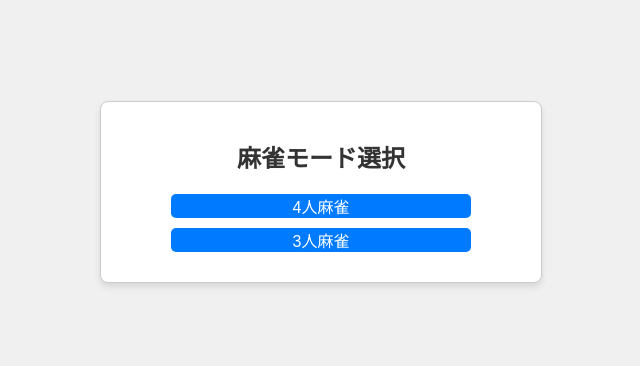
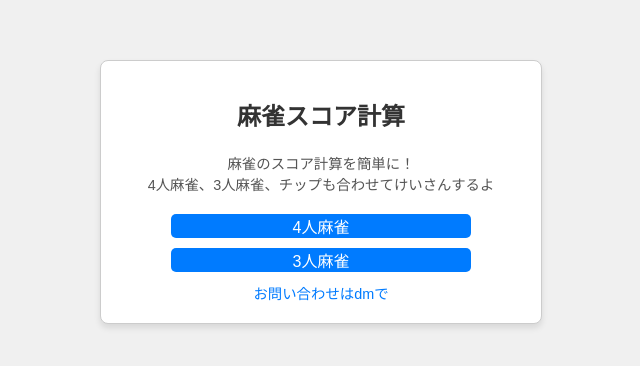
Before and after one commit to smalltimecandystore/mahjong-byHanda, a plain HTML site: page index.html in a window 1280 px wide. Shown: the part 208-574 px from the top of the page, without its empty margins (319-959 px from the left). Drawn offline with Linux system fonts and the light colour scheme.

Commit message:
index 検索

```diff
--- a/index.html
+++ b/index.html
@@ -3,7 +3,10 @@
 <head>
     <meta charset="UTF-8">
     <meta name="viewport" content="width=device-width, initial-scale=1.0">
-    <title>麻雀モード選択</title>
+    <meta name="description" content="麻雀のスコア計算を簡単に行えるウェブアプリです。4人麻雀と3人麻雀のモード選択が可能で、チップの計算もするよ">
+    <meta name="keywords" content="麻雀, スコア計算, けいさんするよ, 3人麻雀, 4人麻雀, チップ, 半田">
+    <meta name="author" content="あなたの名前">
+    <title>麻雀スコア計算</title>
     <style>
         body {
             font-family: Arial, sans-serif;
@@ -25,6 +28,12 @@
             box-shadow: 0 4px 6px rgba(0, 0, 0, 0.1);
             width: 90%;
             max-width: 400px;
+        }
+
+        .description {
+            font-size: 0.9rem;
+            color: #555;
+            margin-bottom: 20px;
         }
 
         h1 {
@@ -55,6 +64,17 @@
             background-color: #003f7f;
         }
 
+        .contact-link {
+            margin-top: 20px;
+            font-size: 0.9rem;
+            color: #007bff;
+            text-decoration: none;
+        }
+
+        .contact-link:hover {
+            text-decoration: underline;
+        }
+
         /* スマホサイズでの調整 */
         @media (max-width: 600px) {
             h1 {
@@ -69,14 +89,21 @@
             .container {
                 padding: 15px; /* 全体の余白を少し減らす */
             }
+
+            .contact-link {
+                font-size: 0.8rem; /* お問い合わせリンクの文字サイズを調整 */
+            }
         }
     </style>
 </head>
 <body>
     <div class="container">
-        <h1>麻雀モード選択</h1>
+        <h1>麻雀スコア計算</h1>
+        <p class="description">麻雀のスコア計算を簡単に！<br>4人麻雀、3人麻雀、チップも合わせてけいさんするよ</p>
         <a href="https://smalltimecandystore.github.io/mahjong-byHanda/4ma" class="button" onclick="selectMode('4人麻雀')">4人麻雀</a>
         <a href="https://smalltimecandystore.github.io/mahjong-byHanda/3ma" class="button" onclick="selectMode('3人麻雀')">3人麻雀</a>
+        <a href="https://www.instagram.com/smalltimecandystore/" class="contact-link" target="_blank" rel="noopener noreferrer">お問い合わせはdmで</a>
+
     </div>
 </body>
 </html>
```
